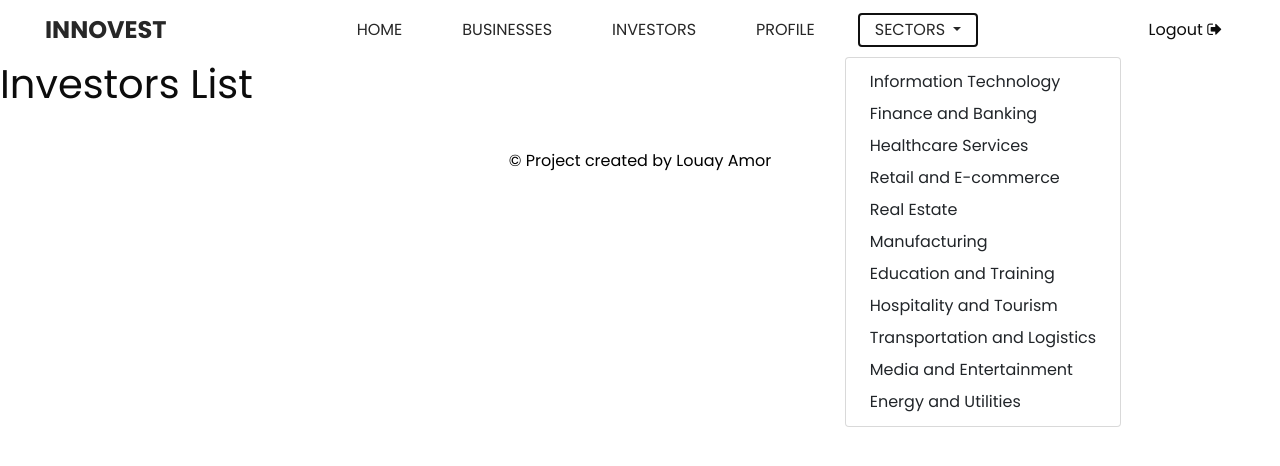
After one commit to louayamor/Innovest-FrontOffice, a Symfony app: template templates/user/investorslist.html.twig in a window 1280 px wide, after a click on "SECTORS". The commit adds this page. Shown: the top 466 px of the page. Run offline with Twig, Linux system fonts and the light colour scheme; the template is opened without the code that fills it, so the values that code supplies are empty; style sheets or scripts are compiled from the project's sources; some libraries are stand-ins or nearby versions.

Commit message:
Finished Investors List

```diff
--- a/src/Controller/IncludesController.php
+++ b/src/Controller/IncludesController.php
@@ -21,7 +21,7 @@ class IncludesController extends AbstractController
     public function index(): Response
     {
         $query = $this->entityManager->createQuery(
-            'SELECT s.name FROM App\Entity\Sector s'
+            'SELECT s.SectorName FROM App\Entity\Sector s'
         );
         $sectorNames = $query->getResult();
 
--- a/templates/businesses/index.html.twig
+++ b/templates/businesses/index.html.twig
@@ -19,9 +19,8 @@
                         <img src="{{ asset('images/company.jpg') }}" alt="Default Image">
                     {% endif %}
                     <h2>{{ business.Name }}</h2>
-                    <p>{{ business.Description }}</p>
                     <p>{{ business.Sector }}</p>
-
+                    <a href="{{ path('app_business_details', {'id': business.id}) }}" class="btn btn-primary">View Details</a>
                 </div>
             {% endfor %}
         </div>
--- a/templates/includes/header.html.twig
+++ b/templates/includes/header.html.twig
@@ -19,7 +19,7 @@
                         <a class="nav-link" href="{{ path('app_businesses') }}">Businesses</a>
                     </li>
                     <li class="nav-item">
-                      <a class="nav-link" href="#">Investors</a>
+                        <a class="nav-link" href="{{ path('investorslist') }}">Investors</a>
                     </li>
                     <li class="nav-item">
                         <a class="nav-link" href="{{ path('app_profile') }}">Profile</a>
@@ -30,9 +30,17 @@
                             Sectors
                         </a>
                         <div class="dropdown-menu" aria-labelledby="navbarDropdown">
-
-                            <p>No sectors found.</p>
-
+                            <a class="dropdown-item" href="#">Information Technology</a>
+                            <a class="dropdown-item" href="#">Finance and Banking</a>
+                            <a class="dropdown-item" href="#">Healthcare Services</a>
+                            <a class="dropdown-item" href="#">Retail and E-commerce</a>
+                            <a class="dropdown-item" href="#">Real Estate</a>
+                            <a class="dropdown-item" href="#">Manufacturing</a>
+                            <a class="dropdown-item" href="#">Education and Training</a>
+                            <a class="dropdown-item" href="#">Hospitality and Tourism</a>
+                            <a class="dropdown-item" href="#">Transportation and Logistics</a>
+                            <a class="dropdown-item" href="#">Media and Entertainment</a>
+                            <a class="dropdown-item" href="#">Energy and Utilities</a>
                         </div>
                     </li>
                 </ul>
--- a/templates/profile/index.html.twig
+++ b/templates/profile/index.html.twig
@@ -13,6 +13,7 @@
             <div class="card-body">
                 <h1 class="card-title">User Profile</h1>
                 <div class="profile-details">
+                    <img src="{{ asset('uploads/' ~ uProfile.profileImage) }}" alt="Profile Image" class="profile-image">
                     <p><strong>First Name:</strong> {{ uProfile.firstName }}</p>
                     <p><strong>Last Name:</strong> {{ uProfile.lastName }}</p>
                     <p><strong>Age:</strong> {{ uProfile.age }}</p>
@@ -29,8 +30,7 @@
                     </ul>
                 </div>
                 <div class="buttons">
-                    <button>Edit Profile</button>
-                    <button>Delete Profile</button>
+                    <a href="{{ path('app_my_businesses') }}" class="btn btn-success">My Businesses</a>
                 </div>
             </div>
         </div>
--- /dev/null
+++ b/templates/user/investorslist.html.twig
@@ -0,0 +1,12 @@
+{% extends 'base.html.twig' %}
+
+{% block title %}Investors List{% endblock %}
+
+{% block body %}
+    <h1>Investors List</h1>
+    <ul>
+        {% for investor in investors %}
+            <li>{{ investor.username }}</li>
+        {% endfor %}
+    </ul>
+{% endblock %}
```
Also changed, not shown: src/Controller/UserController.php (added, +30 -0 lines), src/Repository/UserRepository.php (+14 -0 lines), templates/home/index.html.twig (+0 -45 lines), templates/user/index.html.twig (added, +20 -0 lines). Lines whose indentation alone changed are shown as unchanged.
